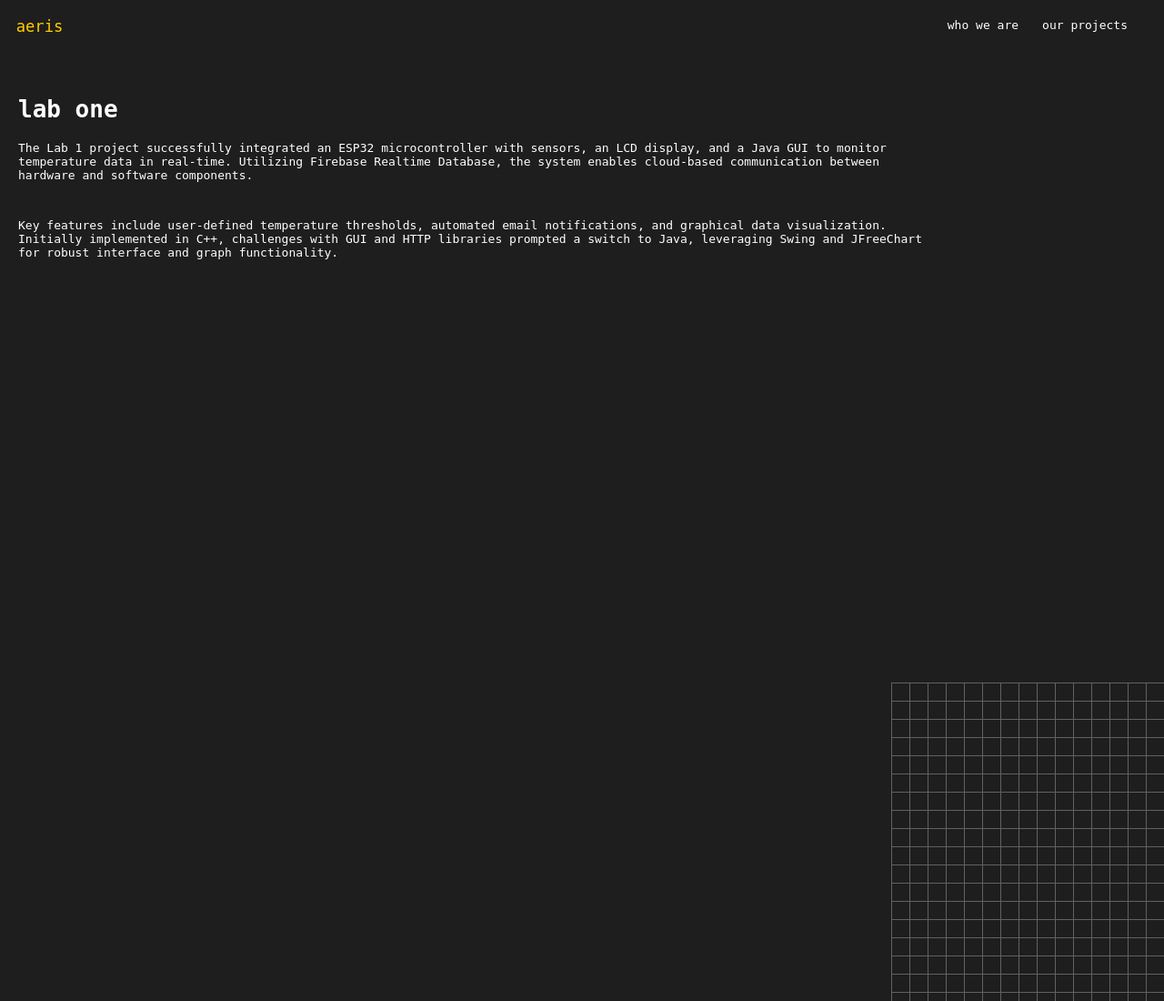
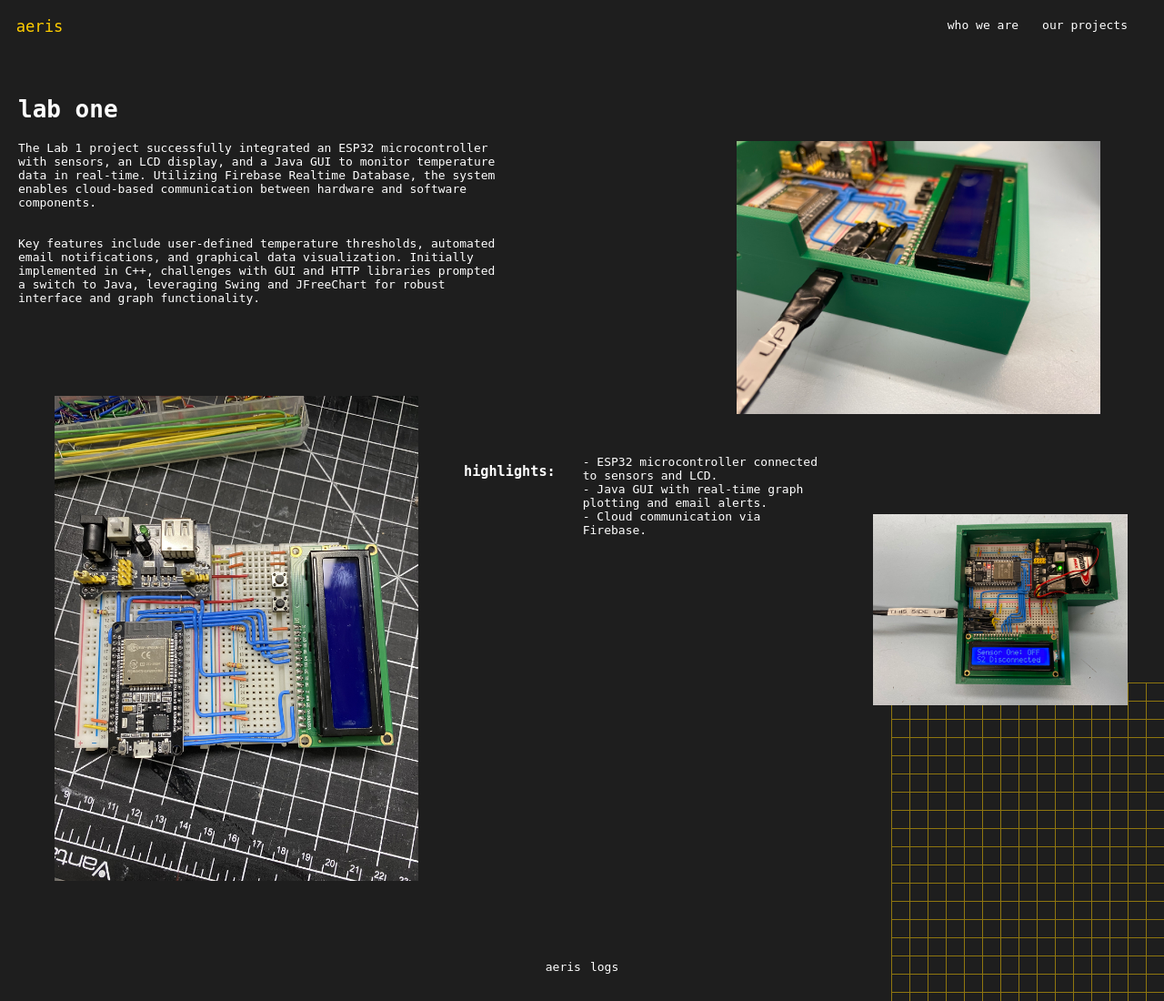
Before and after one commit to ConverseMovies/Lab3, a Flask app: page /lab1_summary in a window 1280 px wide. Shown: the whole page at 91% size. Run offline with Flask 3, Linux system fonts and the light colour scheme.

Commit message:
lab template kinda set up and home page mostly set up
everyone gotta put in their own pics :p

```diff
--- a/static/styles.css
+++ b/static/styles.css
@@ -254,10 +254,10 @@ body {
     left: 0;
     width: 300px;
     height: 200px;
-    background-image: linear-gradient(#ffffff 1px, transparent 1px),
-                    linear-gradient(90deg, #ffffff 1px, transparent 1px);
+    background-image: linear-gradient(#FFCD00 1px, transparent 1px),
+                    linear-gradient(90deg, #FFCD00 1px, transparent 1px);
     background-size: 20px 20px;
-    opacity: 0.3;
+    opacity: 0.5;
     rotate: 180deg;
 }
 
@@ -267,10 +267,10 @@ body {
     right: 0;
     width: 300px;
     height: 350px;
-    background-image: linear-gradient(#ffffff 1px, transparent 1px),
-                    linear-gradient(90deg, #ffffff 1px, transparent 1px);
+    background-image: linear-gradient(#FFCD00 1px, transparent 1px),
+                    linear-gradient(90deg, #FFCD00 1px, transparent 1px);
     background-size: 20px 20px;
-    opacity: 0.3;
+    opacity: 0.5;
     z-index: -1;
 }
 
@@ -283,6 +283,13 @@ body {
     height: calc(100vh - 85px);
     overflow-y:auto;
     width: 100%;
+}
+
+.more-content-section{
+    display: flex;
+    gap: 30px;
+    align-items: flex-start;
+    margin-top: 20px;
 }
 
 .content-section {
--- a/templates/lab1.html
+++ b/templates/lab1.html
@@ -8,6 +8,43 @@
 </head>
 <body>
     <div class="grid-bottom"></div>
+
+    <div class="profile-container">
+        <h2 class="profile-title">lab one</h2>
+        <div class="content-section" style="padding-bottom: 0px;">
+            <p class="profile-description">The Lab 1 project successfully integrated an ESP32 microcontroller with sensors, an LCD display, and a Java GUI
+                to monitor temperature data in real-time. Utilizing Firebase Realtime Database, the system enables cloud-based
+                communication between hardware and software components.<br>
+                <br>
+                <br>
+                Key features include user-defined temperature thresholds, automated email notifications, and graphical data
+                visualization. Initially implemented in C++, challenges with GUI and HTTP libraries prompted a switch to Java,
+                leveraging Swing and JFreeChart for robust interface and graph functionality.</p>
+            <div class="profile-image" style="margin-top: 0;">
+                <img src="/static/ports.jpg" alt="lab1port" style="height:250; position: absolute; top: 0px; right: 50px; margin-bottom:40px;">
+            </div>
+        </div>
+        <div class="image-grid-2" style="padding-top:40px; height: 600px; margin-bottom:60px;">
+            <div class="profile-image" style="margin-top: 0; width: 440px;">
+                <img src="/static/finalCircuitLayoutWithESPandPwrAndLCD.jpg" alt="lab1port" style="width:400px; position: absolute; top: 0; left: 20px; padding-bottom: 40px;">
+            </div>
+            <div class="content-section" style="width: 400px;">
+                <h3><br><br><br>highlights:</h3>
+                <p class="profile-description"><br><br><br>- ESP32 microcontroller connected to sensors and LCD.<br>
+                                               - Java GUI with real-time graph plotting and email alerts.<br>
+                                               - Cloud communication via Firebase.</p>
+            </div>
+            <div class="profile-image" style="margin-top: 0;">
+                <img src="/static/openBoxImage.jpg" alt="lab1port" style="height: 250px; position: absolute; top: 130px; right:0px; padding-bottom: 40px;">
+            </div>
+
+
+        </div>
+        <div class="bottom-text-container">
+            <a href="/" class="bottom-text">aeris</a>
+            <a href="#" class="bottom-text" id="lab1-link">logs</a>
+        </div>
+    </div>
 
     <nav class="nav-container">
         <a href= "/" class="home-link">aeris</a>
@@ -32,16 +69,6 @@
             </div>
         </div>
     </nav>
-
-    <div class="profile-container">
-        <h2 class="profile-title">lab one</h2>
-            <p class="profile-description">The Lab 1 project successfully integrated an ESP32 microcontroller with sensors, an LCD display, and a Java GUI
-                to monitor temperature data in real-time. Utilizing Firebase Realtime Database, the system enables cloud-based
-                communication between hardware and software components. </p>
-            <p class="profile-description">Key features include user-defined temperature thresholds, automated email notifications, and graphical data
-                visualization. Initially implemented in C++, challenges with GUI and HTTP libraries prompted a switch to Java,
-                leveraging Swing and JFreeChart for robust interface and graph functionality.</p>
-    </div>
 
     <script>
         document.getElementById('lab1-link').addEventListener('click', function (e) {
```
Also changed, not shown: static/finalCircuitLayoutWithESPandPwrAndLCD.jpg (added), static/openBoxImage.jpg (added).
